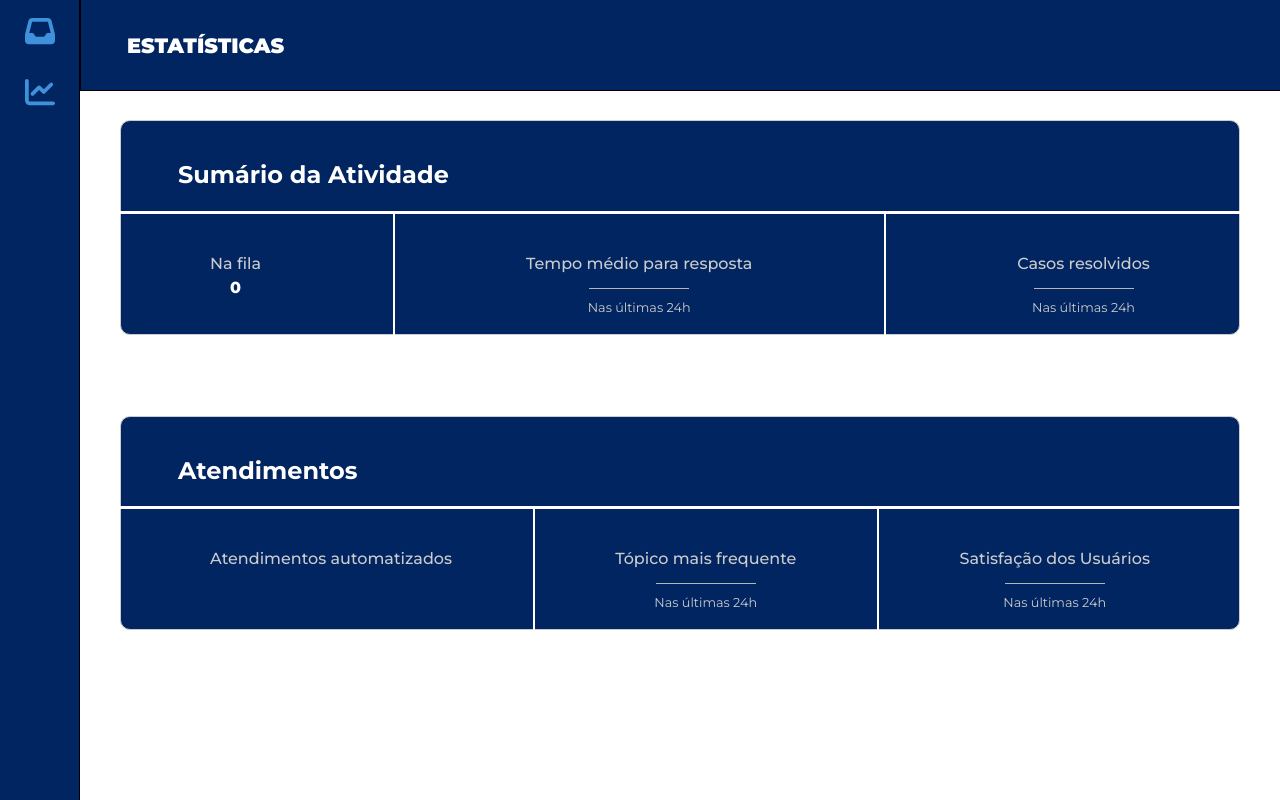
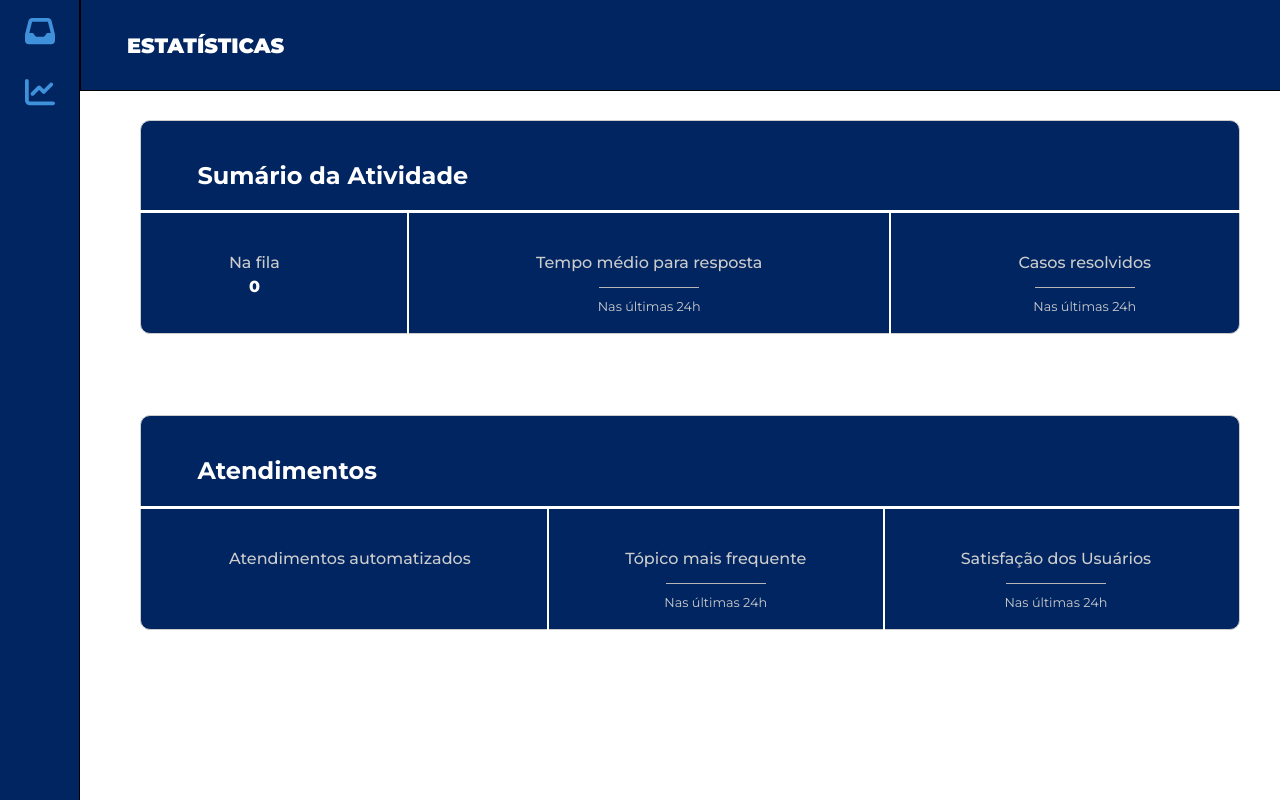
Before and after one commit to insper-classroom/sprint-session-ismart-esmeralda, a Django app: template atendimento/templates/atendimento/estatisticas.html in a window 1280 px wide. Run offline with Django 4.2, Linux system fonts and the light colour scheme; the template is opened without the code that fills it, so the values that code supplies are empty.

Commit message:
tirei o side scroll na pag de estatistica

```diff
--- a/atendimento/static/atendimento/style/estatisticas.css
+++ b/atendimento/static/atendimento/style/estatisticas.css
@@ -48,11 +48,12 @@ header {
 }
 
 .main {
-    margin-left: 80px;
+    margin-left: 100px;
     padding: 20px;
     flex: 1;
     display: flex;
     flex-direction: column;
+    overflow-x: hidden;
 }
 
 .top-header {
```
